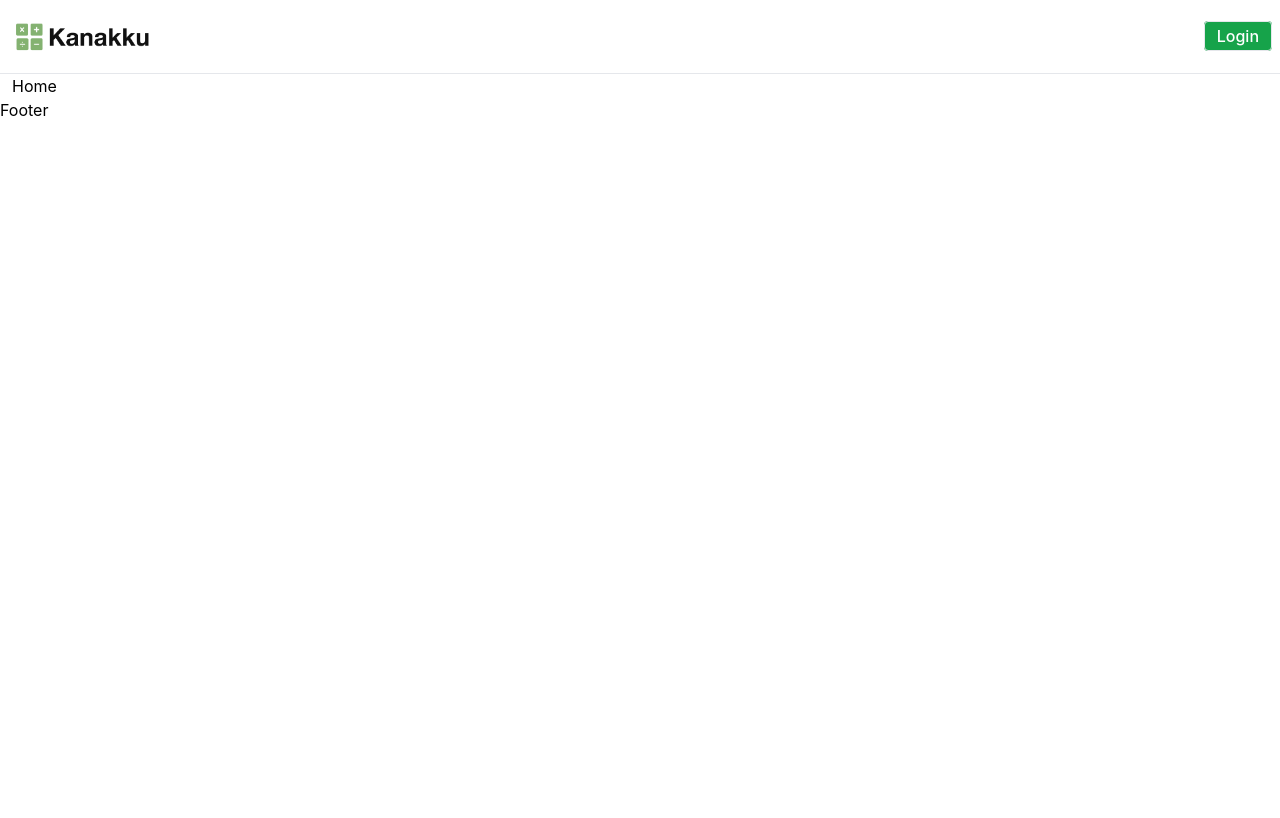
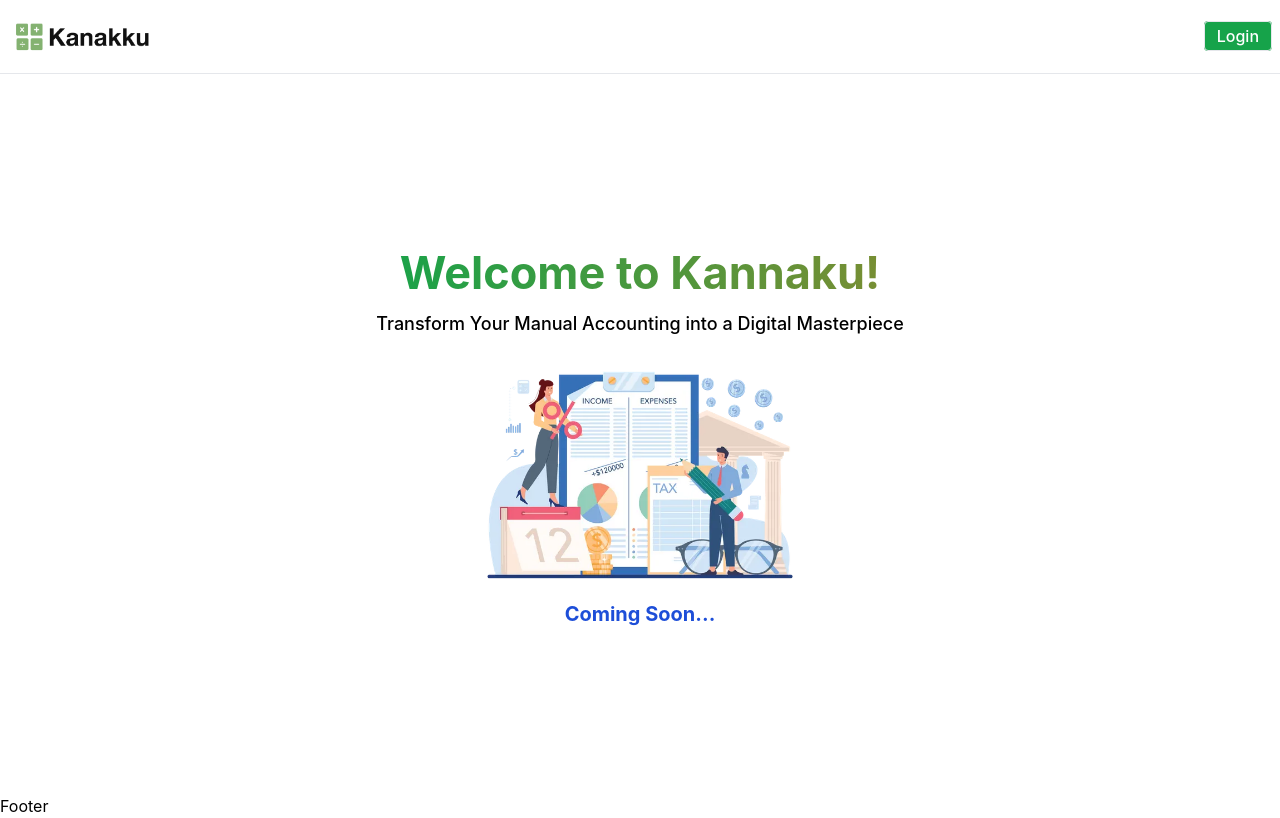
Before and after one commit to Vaseekaran-S/kanakku-web, a React (Create React App) app: page / in a window 1280 px wide. Built offline with nearby package versions, Linux system fonts and the light colour scheme.

Commit message:
feat: welcome page with animated gradient text

```diff
--- /dev/null
+++ b/src/components/animations/texts/gradient.jsx
@@ -0,0 +1,11 @@
+import React from 'react'
+
+function GradientText({ children }) {
+  return (
+    <span className='bg-gradient-to-r from-green-600 via-orange-500 to-blue-600 bg-clip-text text-transparent animate-gradient'>
+      { children }
+    </span>
+  )
+}
+
+export default GradientText
--- /dev/null
+++ b/src/components/sections/welcome/index.jsx
@@ -0,0 +1,19 @@
+import React from 'react'
+import GradientText from '../../animations/texts/gradient'
+
+function Welcome() {
+    return (
+        <div className='min-h-[90vh] w-full flex-center'>
+            <div className='flex flex-col items-center'>
+                <h2 className='text-[30px] md:text-[45px] font-bold text-green-600'>
+                    <GradientText>Welcome to Kannaku!</GradientText>
+                </h2>
+                <p className='font-medium text-lg mt-1'>Transform Your Manual Accounting into a Digital Masterpiece</p>
+                <img src="/images/vectors/welcome.png" alt="Welcome to Kanakku" className='max-h-[250px] mt-3 object-contain' />
+                <h4 className='text-xl font-bold text-blue-700'>Coming Soon...</h4>
+            </div>
+        </div>
+    )
+}
+
+export default Welcome
--- a/src/index.css
+++ b/src/index.css
@@ -23,3 +23,23 @@ code {
   align-items: center;
   justify-content: center;
 }
+
+/* Animations */
+.animate-gradient {
+  background-size: 500%;
+  -webkit-animation: animatedgradient 6s ease infinite alternate;
+  -moz-animation: animatedgradient 6s ease infinite alternate;
+  animation: animatedgradient 6s ease infinite alternate;
+}
+
+@keyframes animatedgradient {
+  0% {
+    background-position: 0% 50%;
+  }
+  50% {
+    background-position: 100% 50%;
+  }
+  100% {
+    background-position: 0% 50%;
+  }
+}
--- a/src/pages/home/index.jsx
+++ b/src/pages/home/index.jsx
@@ -1,9 +1,10 @@
 import React from 'react'
+import Welcome from '../../components/sections/welcome'
 
 function Home() {
   return (
     <div>
-      Home
+      <Welcome />
     </div>
   )
 }
```
Also changed, not shown: public/images/vectors/welcome.png (added).
